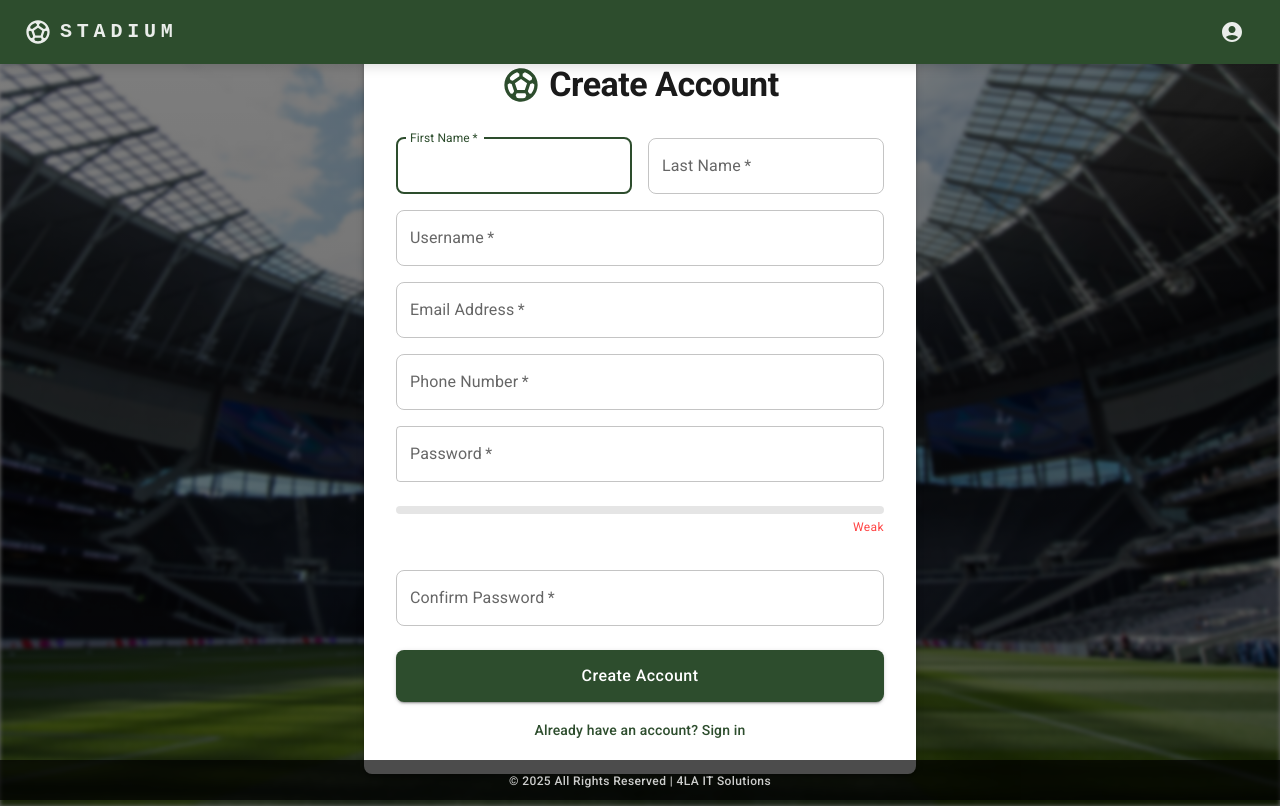
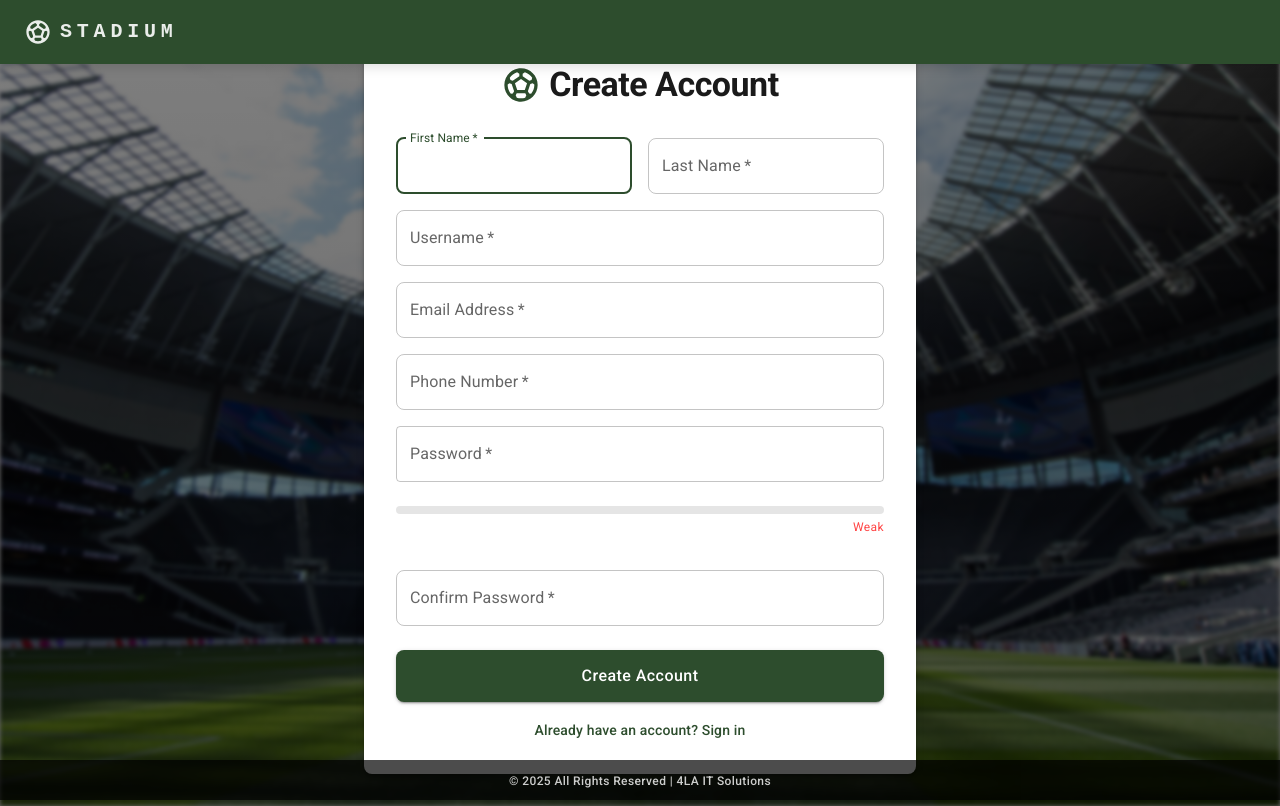
Before and after one commit to Real4LA/StadiumFrontend, a React (Create React App) app: page /signup in a window 1280 px wide. Built offline with nearby package versions, Linux system fonts and the light colour scheme.

Commit message:
updated .env variables

```diff
--- a/src/components/Auth/Signup.js
+++ b/src/components/Auth/Signup.js
@@ -106,14 +106,16 @@ const Signup = () => {
       const signupUrl = getApiUrl(API_CONFIG.ENDPOINTS.AUTH.REGISTER);
       console.log("Making signup request to:", signupUrl);
 
-      // Prepare the signup data - send phone directly without profile nesting
+      // Prepare the signup data with phone in profile object
       const signupData = {
         username: formData.username,
         email: formData.email,
         password: formData.password,
         first_name: formData.firstName,
         last_name: formData.lastName,
-        phone: formData.phone, // Send phone directly
+        profile: {
+          phone: formData.phone,
+        },
       };
 
       console.log("Sending signup data:", signupData);
@@ -138,8 +140,8 @@ const Signup = () => {
             errorMessage = `Username error: ${errorData.username}`;
           } else if (errorData.email) {
             errorMessage = `Email error: ${errorData.email}`;
-          } else if (errorData.phone) {
-            errorMessage = `Phone error: ${errorData.phone}`;
+          } else if (errorData.profile?.phone) {
+            errorMessage = `Phone error: ${errorData.profile.phone}`;
           } else if (errorData.password) {
             errorMessage = `Password error: ${errorData.password}`;
           } else if (errorData.error) {
--- a/src/components/Layout/Header.js
+++ b/src/components/Layout/Header.js
@@ -10,15 +10,21 @@ import {
   MenuItem,
   alpha,
 } from "@mui/material";
-import { useNavigate } from "react-router-dom";
+import { useNavigate, useLocation } from "react-router-dom";
 import SportsSoccerIcon from "@mui/icons-material/SportsSoccer";
 import AccountCircleIcon from "@mui/icons-material/AccountCircle";
 import { useState } from "react";
 
 const Header = () => {
   const navigate = useNavigate();
+  const location = useLocation();
   const [anchorEl, setAnchorEl] = useState(null);
   const user = JSON.parse(localStorage.getItem("user") || "{}");
+
+  // Check if we're on login or signup pages
+  const isAuthPage = ["/login", "/signup", "/verify"].some((path) =>
+    location.pathname.startsWith(path)
+  );
 
   const handleMenu = (event) => {
     setAnchorEl(event.currentTarget);
@@ -84,7 +90,8 @@ const Header = () => {
         {/* Spacer */}
         <Box sx={{ flexGrow: 1 }} />
 
-        {/* User Profile */}
+        {/* User Profile - Only show if not on auth pages */}
+        {!isAuthPage && (
           <Box sx={{ display: "flex", alignItems: "center", gap: 1 }}>
             <Typography
               variant="body1"
@@ -146,6 +153,7 @@ const Header = () => {
               <MenuItem onClick={handleLogout}>Logout</MenuItem>
             </Menu>
           </Box>
+        )}
       </Toolbar>
     </AppBar>
   );
```
Lines whose indentation alone changed are shown as unchanged.
